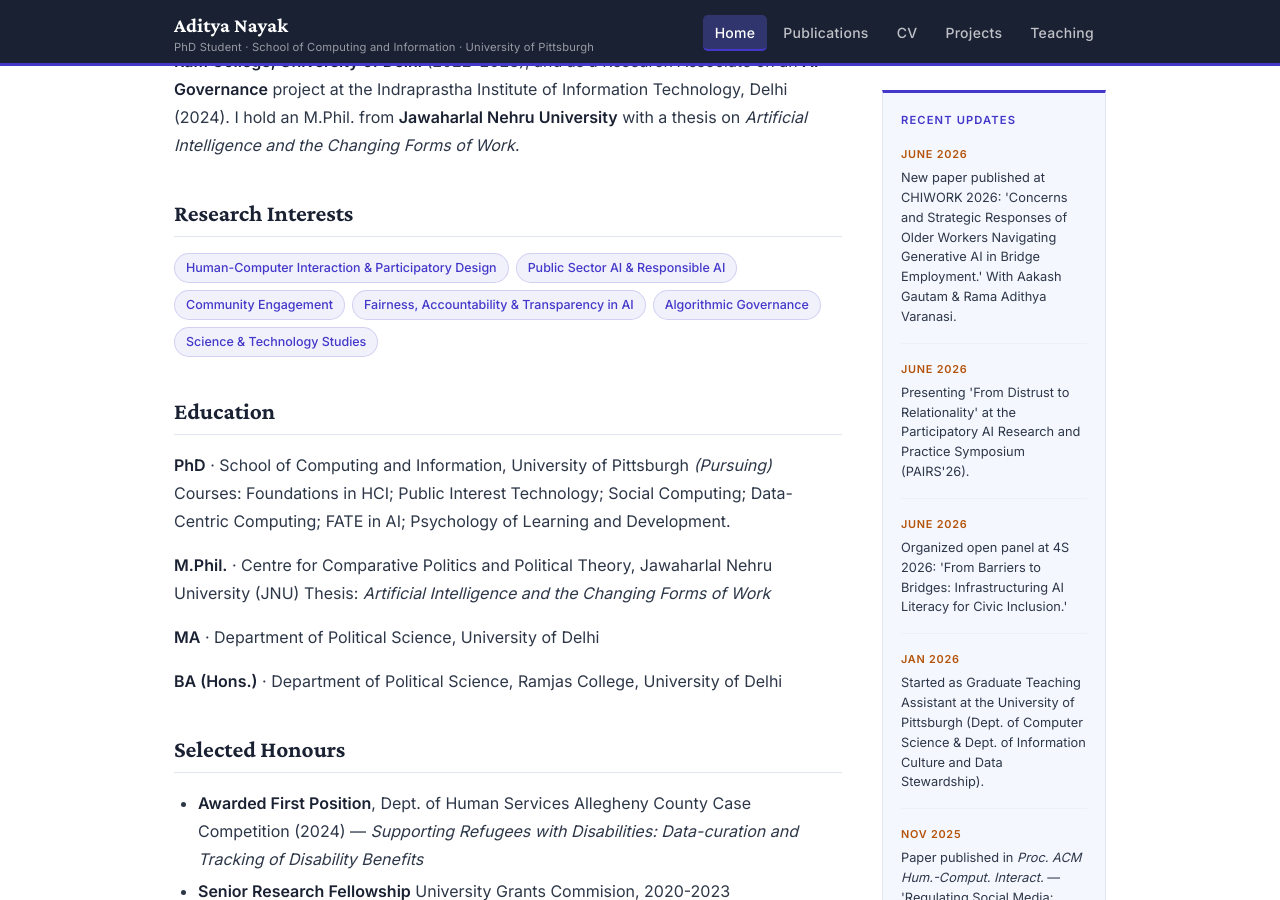
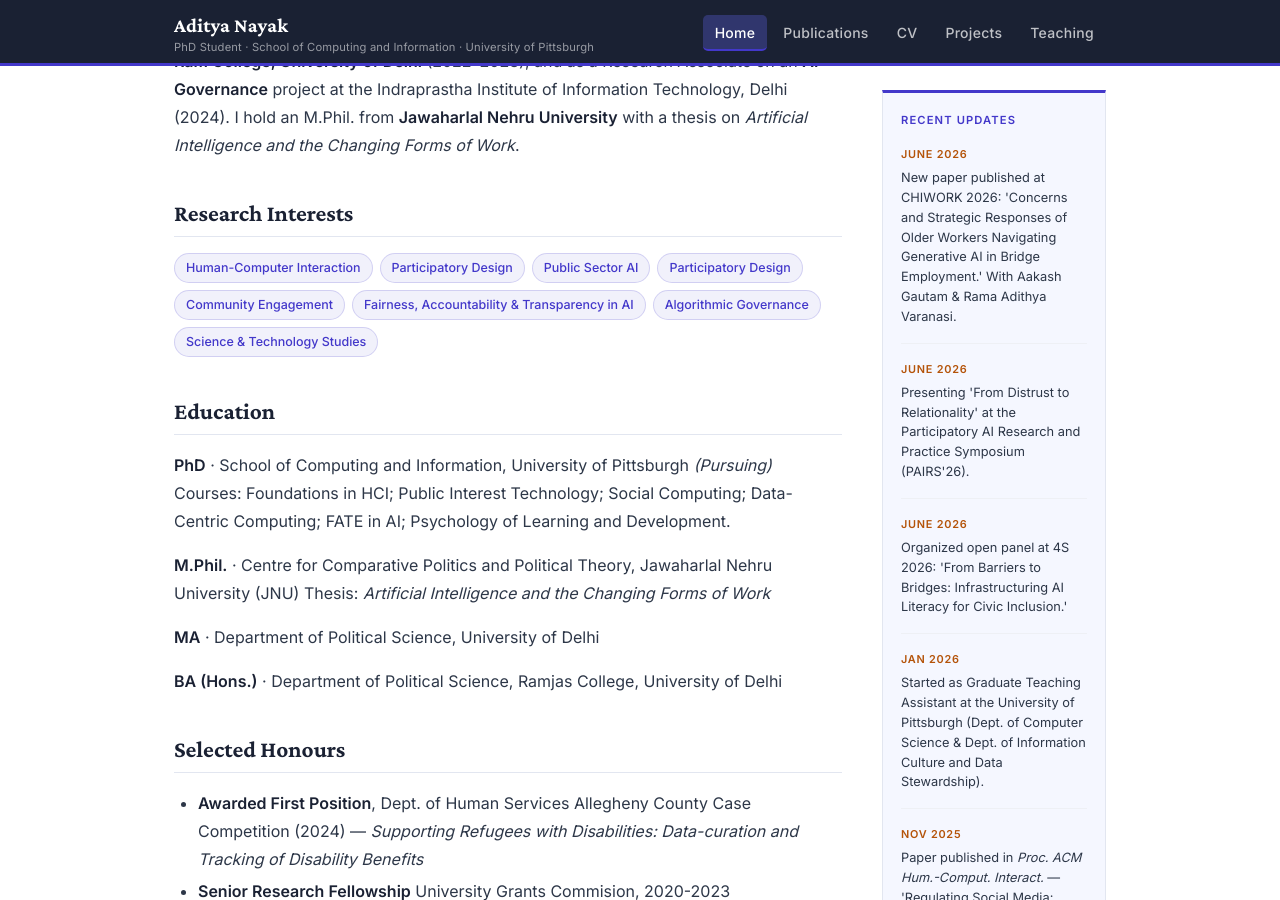
Before and after one commit to adityanayak-info/adityanayak-info.github.io, a Jekyll site: the page built from index.md, in a window 1280 px wide and 900 px high, scrolled down 650 px. Built offline with Jekyll 4.4.1, drawn with Linux system fonts in a browser that asks for light colours.

Commit message:
Update index.md

```diff
--- a/index.md
+++ b/index.md
@@ -39,8 +39,10 @@ Prior to joining Pitt, I served as an Assistant Professor of Political Science a
 ## Research Interests
 
 <div class="interest-tags">
-  <span class="interest-tag">Human-Computer Interaction &amp; Participatory Design</span>
-  <span class="interest-tag">Public Sector AI &amp; Responsible AI</span>
+  <span class="interest-tag">Human-Computer Interaction </span>
+  <span class="interest-tag">Participatory Design </span>
+  <span class="interest-tag">Public Sector AI </span>
+  <span class="interest-tag">Participatory Design </span>
   <span class="interest-tag">Community Engagement</span>
   <span class="interest-tag">Fairness, Accountability &amp; Transparency in AI</span>
   <span class="interest-tag">Algorithmic Governance</span>
```
